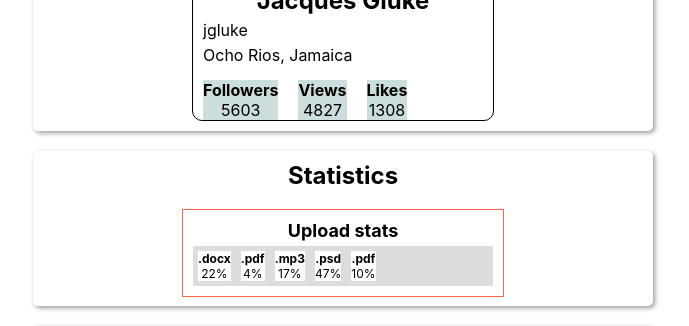
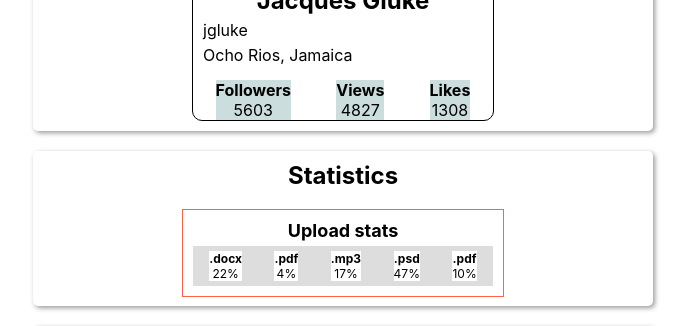
Before and after one commit to AegisVP/goit-react-hw-01-components, a React (Create React App) app: page / in a window 1280 px wide. Shown: the part 308-634 px from the top of the page, without its empty margins (297-986 px from the left). Built offline with nearby package versions, Linux system fonts and the light colour scheme.

Commit message:
center elements

```diff
--- a/src/components/Profile/Profile.module.css
+++ b/src/components/Profile/Profile.module.css
@@ -42,6 +42,7 @@
 .stats {
 	display: flex;
 	align-items: flex-start;
+	justify-content: space-around;
 
 	margin: -10px;
 	padding: 0;
--- a/src/components/Stats/Stats.module.css
+++ b/src/components/Stats/Stats.module.css
@@ -19,6 +19,7 @@
 .stat-list {
 	display: flex;
 	flex-direction: row;
+	justify-content: space-around;
 
 	width: 100%;
 	margin: -5px -5px 0px;
```
